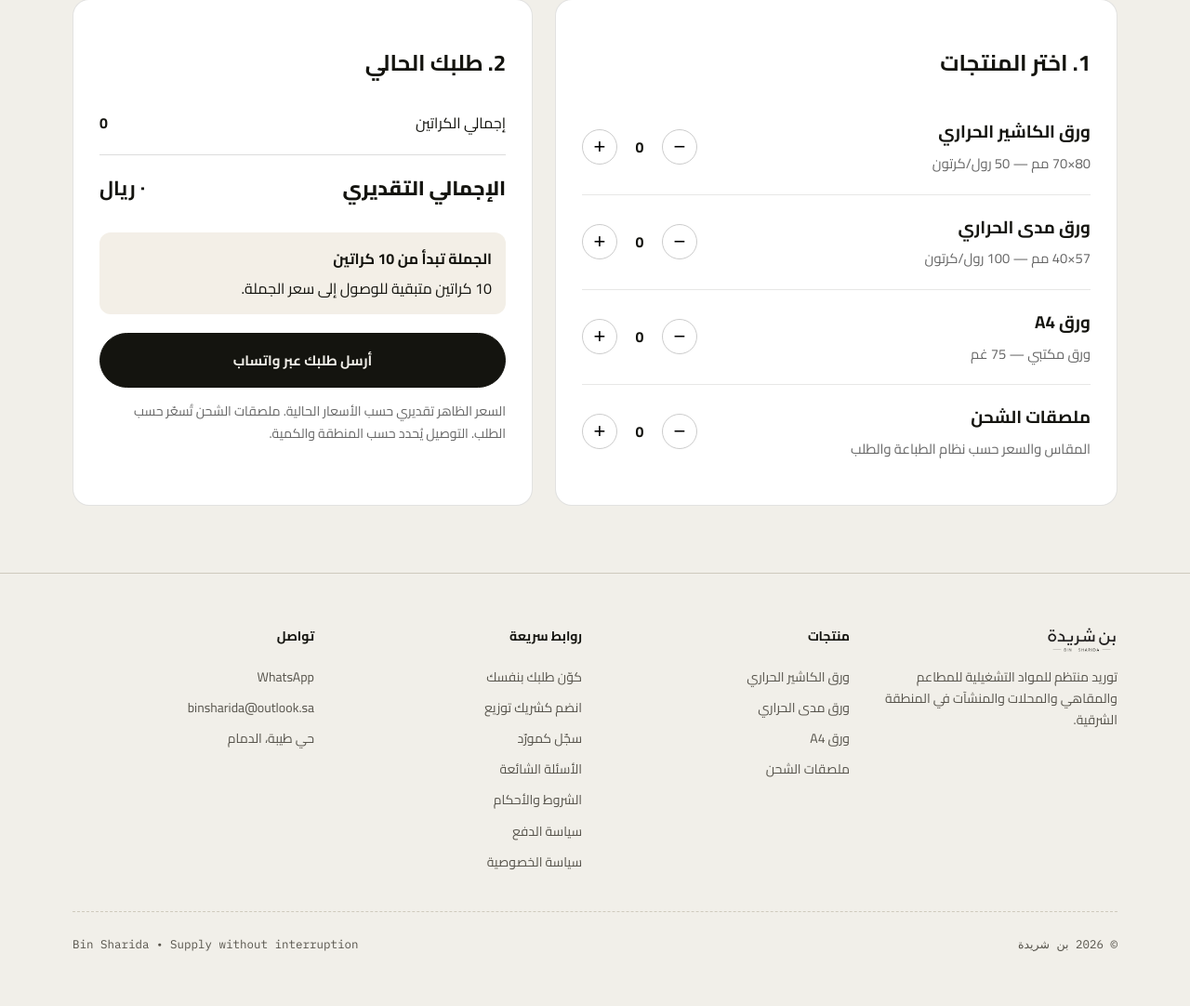
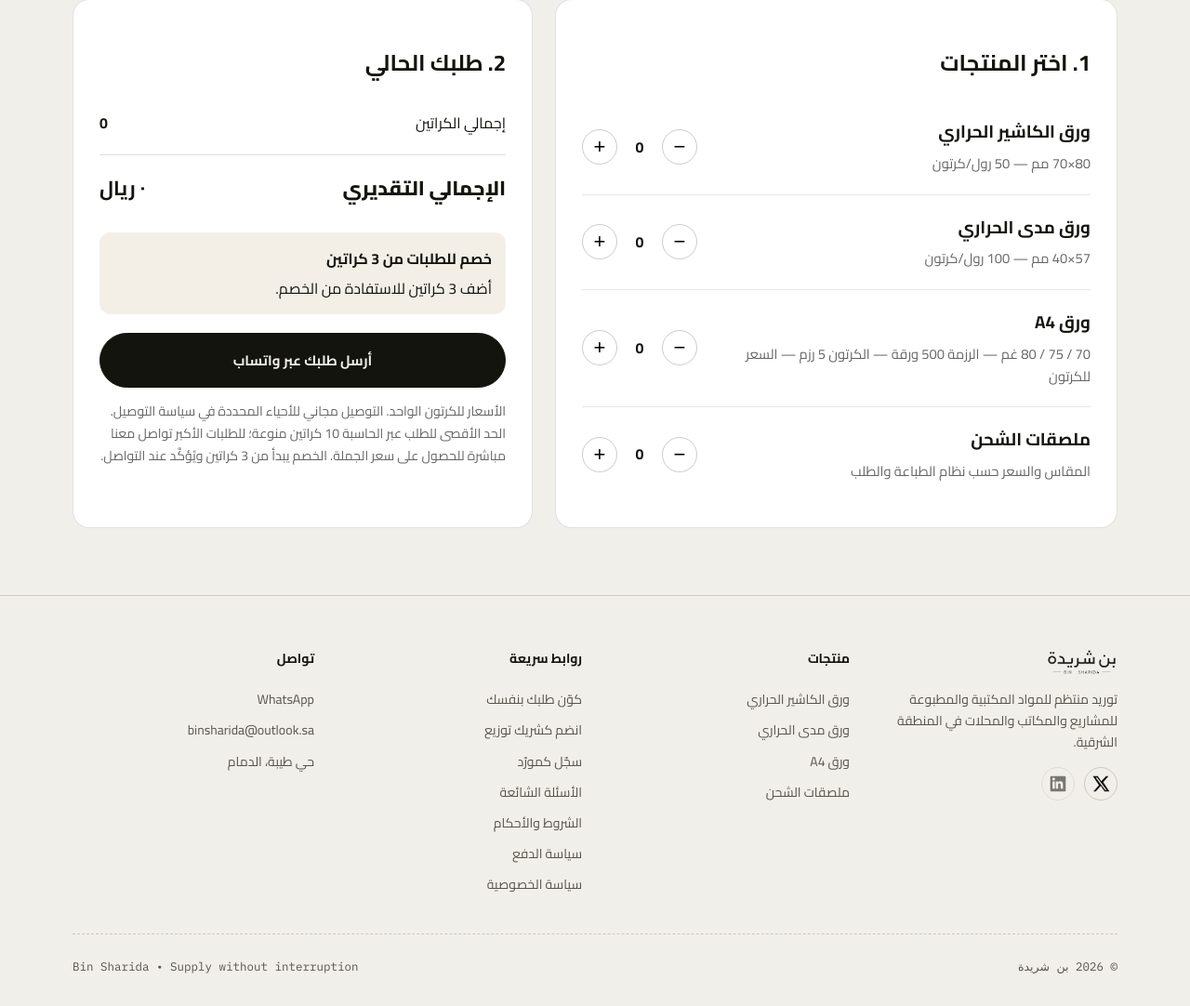
Before and after one commit to dasdossary-eng/waseet, a plain HTML site: page ar/calculator.html in a window 1280 px wide. Shown: the part 416-1498 px from the top of the page at 93% size. Before the commit the page ends 1473 px from the top, so only its background shows below. Drawn offline with Linux system fonts and the light colour scheme.

Commit message:
Match Arabic order builder footer and simplify order offers

```diff
--- a/ar/calculator.html
+++ b/ar/calculator.html
@@ -72,7 +72,7 @@
 <div class="qty-control"><button type="button" data-action="minus" aria-label="تقليل">−</button><output>0</output><button type="button" data-action="plus" aria-label="زيادة">+</button></div>
 </div>
 <div class="bundle-product" data-key="a4" data-name="ورق A4" data-price="100">
-<div><h3>ورق A4</h3><p>ورق مكتبي — 75 غم</p></div>
+<div><h3>ورق A4</h3><p>70 / 75 / 80 غم — الرزمة 500 ورقة — الكرتون 5 رزم — السعر للكرتون</p></div>
 <div class="qty-control"><button type="button" data-action="minus" aria-label="تقليل">−</button><output>0</output><button type="button" data-action="plus" aria-label="زيادة">+</button></div>
 </div>
 <div class="bundle-product" data-key="labels" data-name="ملصقات الشحن" data-price="0">
@@ -86,9 +86,9 @@
 <div id="summary"></div>
 <div class="summary-line"><span>إجمالي الكراتين</span><strong id="cartons">0</strong></div>
 <div class="summary-line summary-total"><span>الإجمالي التقديري</span><strong id="total">0 ريال</strong></div>
-<div class="wholesale" id="wholesale"><strong>الجملة تبدأ من 10 كراتين</strong><span id="wholesaleText">أكمل الكمية للوصول إلى سعر الجملة.</span></div>
+<div class="wholesale" id="wholesale"><strong id="offerTitle">خصم للطلبات من 3 كراتين</strong><span id="wholesaleText">اجمع 3 كراتين أو أكثر من أي منتجات لتحصل على خصم يُؤكَّد عند التواصل.</span></div>
 <button type="button" class="btn btn-primary whatsapp-order" id="sendOrder">أرسل طلبك عبر واتساب</button>
-<p class="bundle-note">السعر الظاهر تقديري حسب الأسعار الحالية. ملصقات الشحن تُسعّر حسب الطلب. التوصيل يُحدد حسب المنطقة والكمية.</p>
+<p class="bundle-note">الأسعار للكرتون الواحد. التوصيل مجاني للأحياء المحددة في سياسة التوصيل. الحد الأقصى للطلب عبر الحاسبة 10 كراتين منوعة؛ للطلبات الأكبر تواصل معنا مباشرة للحصول على سعر الجملة. الخصم يبدأ من 3 كراتين ويُؤكَّد عند التواصل.</p>
 </div>
 </div>
 </div>
@@ -96,16 +96,43 @@
 </main>
 
 <footer>
-<div class="wrap">
-<div class="footer-grid">
-<div class="footer-brand"><img src="../assets/logo.png" alt="بن شريدة" /><p>توريد منتظم للمواد التشغيلية للمطاعم والمقاهي والمحلات والمنشآت في المنطقة الشرقية.</p></div>
-<div class="footer-col"><h4>منتجات</h4><a href="./thermal.html">ورق الكاشير الحراري</a><a href="./mada.html">ورق مدى الحراري</a><a href="./a4.html">ورق A4</a><a href="./labels.html">ملصقات الشحن</a></div>
-<div class="footer-col"><h4>روابط سريعة</h4><a href="./calculator.html">كوّن طلبك بنفسك</a><a href="./partners.html">انضم كشريك توزيع</a><a href="./suppliers.html">سجّل كمورّد</a><a href="./faq.html">الأسئلة الشائعة</a><a href="./terms.html">الشروط والأحكام</a><a href="./payment.html">سياسة الدفع</a><a href="./privacy.html">سياسة الخصوصية</a></div>
-<div class="footer-col"><h4>تواصل</h4><a href="https://wa.me/966591342020" target="_blank" rel="noopener">WhatsApp</a><a href="mailto:binsharida@outlook.sa">binsharida@outlook.sa</a><span>حي طيبة، الدمام</span></div>
-</div>
-<div class="footer-bottom"><span>© 2026 بن شريدة</span><span>Bin Sharida • Supply without interruption</span></div>
-</div>
-</footer>
+      <div class="wrap">
+        <div class="footer-grid">
+          <div class="footer-brand">
+            <img src="../assets/logo.png" alt="بن شريدة" />
+            <p>توريد منتظم للمواد المكتبية والمطبوعة للمشاريع والمكاتب والمحلات في المنطقة الشرقية.</p>
+            <div class="social-icons" aria-label="وسائل التواصل الاجتماعي"><a class="social-icon" href="https://x.com/binsharida_sa" target="_blank" rel="noopener" aria-label="X — @binsharida_sa" title="X"><svg viewBox="0 0 24 24" aria-hidden="true"><path d="M18.9 2H22l-6.78 7.75L23.2 22h-6.25l-4.9-7.42L5.56 22H2.43l7.25-8.29L1.8 2h6.4l4.43 6.77L18.9 2Zm-1.1 18h1.73L7.27 3.9H5.42L17.8 20Z"/></svg></a><span class="social-icon" aria-label="حساب LinkedIn قريبًا" aria-disabled="true" title="LinkedIn"><svg viewBox="0 0 24 24" aria-hidden="true"><path d="M20.45 2H3.55C2.69 2 2 2.68 2 3.52v16.96c0 .84.69 1.52 1.55 1.52h16.9c.86 0 1.55-.68 1.55-1.52V3.52c0-.84-.69-1.52-1.55-1.52ZM7.93 18.34H4.96V9h2.97v9.34ZM6.45 7.73a1.72 1.72 0 1 1 0-3.44 1.72 1.72 0 0 1 0 3.44Zm11.9 10.61h-2.96v-4.54c0-1.08-.02-2.46-1.5-2.46-1.5 0-1.73 1.17-1.73 2.38v4.62H9.2V9h2.84v1.28h.04c.4-.73 1.36-1.5 2.8-1.5 3 0 3.56 1.97 3.56 4.54v5.02Z"/></svg></span></div>
+          </div>
+          <div class="footer-col">
+            <h4>منتجات</h4>
+            <a href="./thermal.html">ورق الكاشير الحراري</a>
+            <a href="./mada.html">ورق مدى الحراري</a>
+            <a href="./a4.html">ورق A4</a>
+            <a href="./labels.html">ملصقات الشحن</a>
+          </div>
+          <div class="footer-col">
+            <h4>روابط سريعة</h4>
+            <a href="./calculator.html">كوّن طلبك بنفسك</a>
+            <a href="./partners.html">انضم كشريك توزيع</a>
+            <a href="./suppliers.html">سجّل كمورّد</a>
+            <a href="./faq.html">الأسئلة الشائعة</a>
+            <a href="./terms.html">الشروط والأحكام</a>
+            <a href="./payment.html">سياسة الدفع</a>
+            <a href="./privacy.html">سياسة الخصوصية</a>
+          </div>
+          <div class="footer-col">
+            <h4>تواصل</h4>
+            <a href="https://wa.me/966591342020" target="_blank" rel="noopener">WhatsApp</a>
+            <a href="mailto:binsharida@outlook.sa">binsharida@outlook.sa</a>
+            <span>حي طيبة، الدمام</span>
+          </div>
+        </div>
+        <div class="footer-bottom">
+          <span>© 2026 بن شريدة</span>
+          <span>Bin Sharida • Supply without interruption</span>
+        </div>
+      </div>
+    </footer>
 
 <script>
 const STORAGE_KEY='binSharidaOrderV1';
@@ -114,6 +141,7 @@ const summary=document.getElementById('summary');
 const cartonsEl=document.getElementById('cartons');
 const totalEl=document.getElementById('total');
 const wholesaleText=document.getElementById('wholesaleText');
+const offerTitle=document.getElementById('offerTitle');
 let saved={};
 try{saved=JSON.parse(localStorage.getItem(STORAGE_KEY)||'{}')||{};}catch(e){saved={};}
 products.forEach(card=>{
@@ -121,7 +149,7 @@ products.forEach(card=>{
   const out=card.querySelector('output');
   out.textContent=qty;
   card.querySelector('[data-action="minus"]').addEventListener('click',()=>{qty=Math.max(0,qty-1);out.textContent=qty;render();});
-  card.querySelector('[data-action="plus"]').addEventListener('click',()=>{qty+=1;out.textContent=qty;render();});
+  card.querySelector('[data-action="plus"]').addEventListener('click',()=>{const current=products.reduce((sum,p)=>sum+p._getQty(),0);if(current>=10){alert('الحد الأقصى للطلب عبر الحاسبة 10 كراتين. للطلبات الأكبر تواصل معنا لسعر الجملة.');return;}qty+=1;out.textContent=qty;render();});
   card._getQty=()=>qty;
 });
 function render(){
@@ -136,7 +164,7 @@ function render(){
   items.forEach(i=>{const row=document.createElement('div');row.className='summary-line';row.innerHTML='<span>'+i.name+' × '+i.qty+'</span><strong>'+(i.price?((i.qty*i.price).toLocaleString('ar-SA')+' ريال'):'حسب الطلب')+'</strong>';summary.appendChild(row);});
   cartonsEl.textContent=cartons;
   totalEl.textContent=total.toLocaleString('ar-SA')+' ريال';
-  if(cartons>=10){wholesaleText.textContent='✓ طلبك مؤهل لسعر الجملة. نؤكد السعر النهائي عبر واتساب.';}else{wholesaleText.textContent=(10-cartons)+' كراتين متبقية للوصول إلى سعر الجملة.';}
+  if(cartons>=3){offerTitle.textContent='طلبك يستحق خصماً';wholesaleText.textContent='اجمع 3 كراتين أو أكثر من أي منتجات، وسيتم تأكيد الخصم عند التواصل.';}else{offerTitle.textContent='خصم للطلبات من 3 كراتين';wholesaleText.textContent='أضف '+(3-cartons)+' كراتين للاستفادة من الخصم.';}
   return {cartons,total,items};
 }
 render();
@@ -147,8 +175,10 @@ document.getElementById('sendOrder').addEventListener('click',()=>{
   items.forEach(i=>lines.push('- '+i.name+': '+i.qty+' كرتون'));
   lines.push('إجمالي الكراتين: '+cartons);
   if(total)lines.push('الإجمالي التقديري: '+total+' ريال');
-  if(cartons>=10)lines.push('الطلب 10 كراتين أو أكثر — أرجو تأكيد سعر الجملة والتوصيل.');
-  lines.push('أرجو التواصل معي لتأكيد الطلب.');
+  if(cartons>=3)lines.push('أرجو تأكيد الخصم المستحق لطلبي.');
+  if(cartons===10)lines.push('وصلت إلى الحد الأعلى للطلب عبر الحاسبة.');
+  if(cartons>=10)lines.push('لدي طلب أكبر من 10 كراتين وأرغب في سعر الجملة.');
+  lines.push('أرجو التواصل معي لتأكيد الطلب والتوصيل.');
   window.open('https://wa.me/966591342020?text='+encodeURIComponent(lines.join('\n')),'_blank','noopener');
 });
 </script>
```
